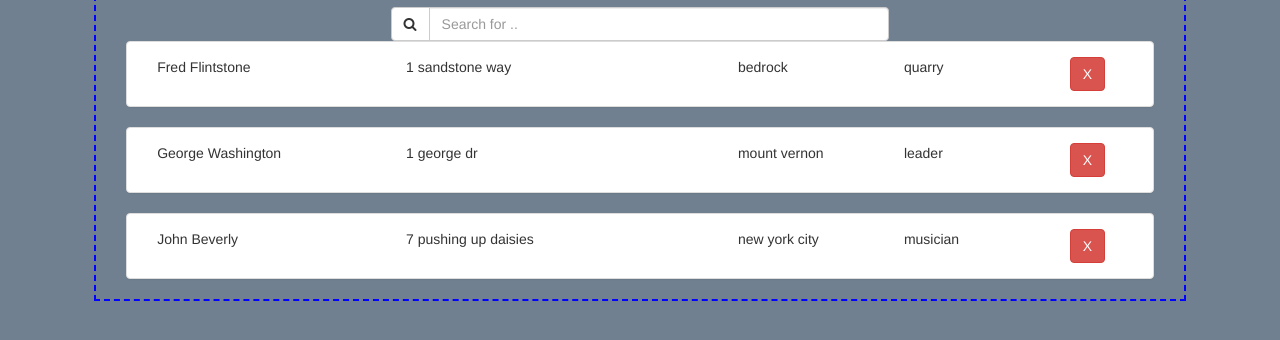
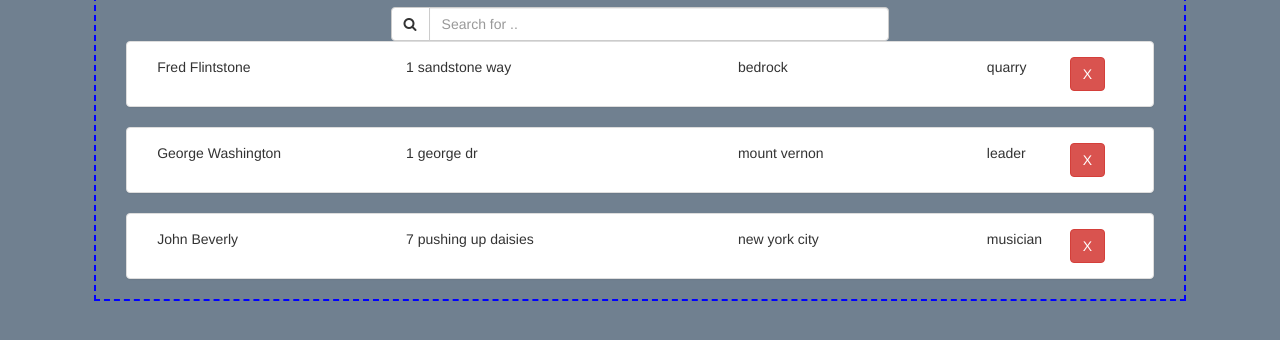
Before and after one commit to guthb/addressbook, a website: page index.html in a window 1280 px wide. Shown: the part 138-478 px from the top of the page. Drawn offline with nearby package versions, Linux system fonts and the light colour scheme; some packages are replaced by stand-ins of ours.

Commit message:
adddressbook view spacing tweak

```diff
--- a/partials/address-list.html
+++ b/partials/address-list.html
@@ -15,8 +15,8 @@
       <!-- <div class="col-xs-1"></div> -->
       <div class="col-xs-3">{{thingy.name}}</div>
       <div class="col-xs-4">{{thingy.address}}</div>
-      <div class="col-xs-2">{{thingy.city}}</div>
-      <div class="col-xs-2">{{thingy.biz}}</div>
+      <div class="col-xs-3">{{thingy.city}}</div>
+      <div class="col-xs-1">{{thingy.biz}}</div>
       <div class="col-xs-1">
         <button class="btn btn-danger">X</button>
       </div>
```
